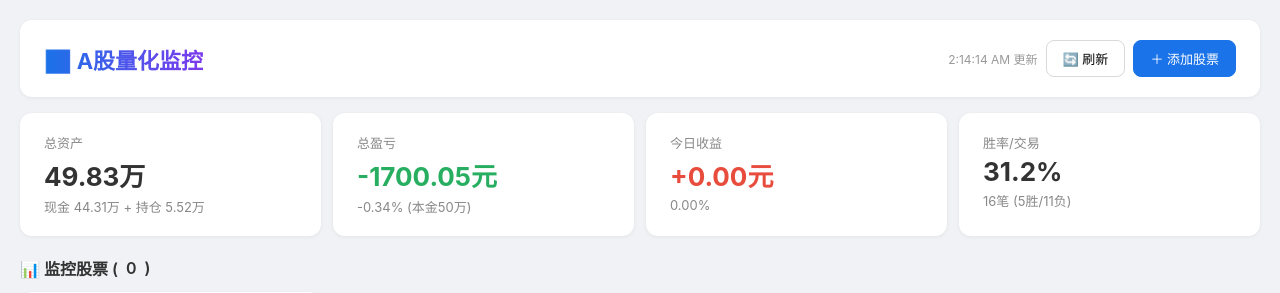
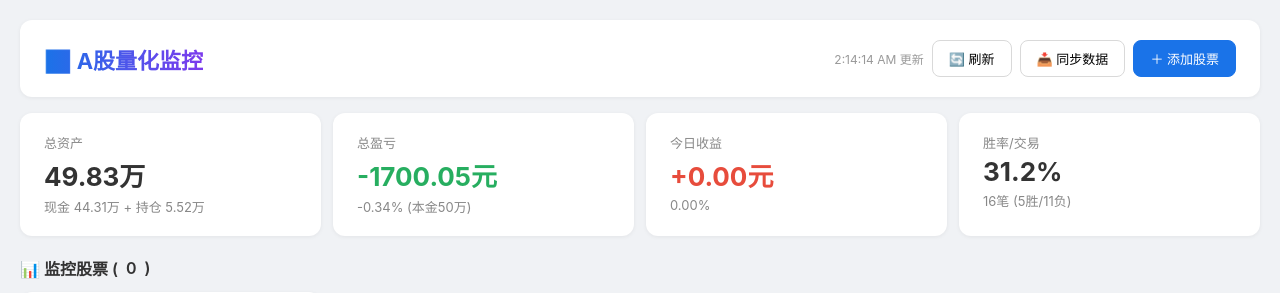
Before and after one commit to skx12138/stock-monitor, a Flask app: page / in a window 1280 px wide. Shown: the top 293 px of the page. Run offline with Flask 3, Linux system fonts and the light colour scheme; data that the repository does not hold is empty.

Commit message:
ui: web界面优化

```diff
--- a/templates/dashboard.html
+++ b/templates/dashboard.html
@@ -81,6 +81,7 @@
         <div class="header-actions">
             <span id="updateTime" style="font-size:12px;color:#999">--</span>
             <button class="btn" onclick="refreshAll()">🔄 刷新</button>
+            <button class="btn" onclick="syncData()">📥 同步数据</button>
             <button class="btn btn-primary" onclick="showAddModal()">＋ 添加股票</button>
         </div>
     </div>
@@ -319,6 +320,14 @@ async function loadBacktest() {
   } catch(e) { console.error(e); }
 }
 
+async function syncData() {
+  try {
+    var r = await fetch('/api/reload').then(r => r.json());
+    if (r.status === 'ok') { refreshAll(); alert('✅ 数据已同步'); }
+    else alert('同步失败: '+r.message);
+  } catch(e) { alert('同步失败: '+ e); }
+}
+
 function refreshAll() { fetchData(); loadBacktest(); }
 
 fetchData(); loadBacktest();
```
